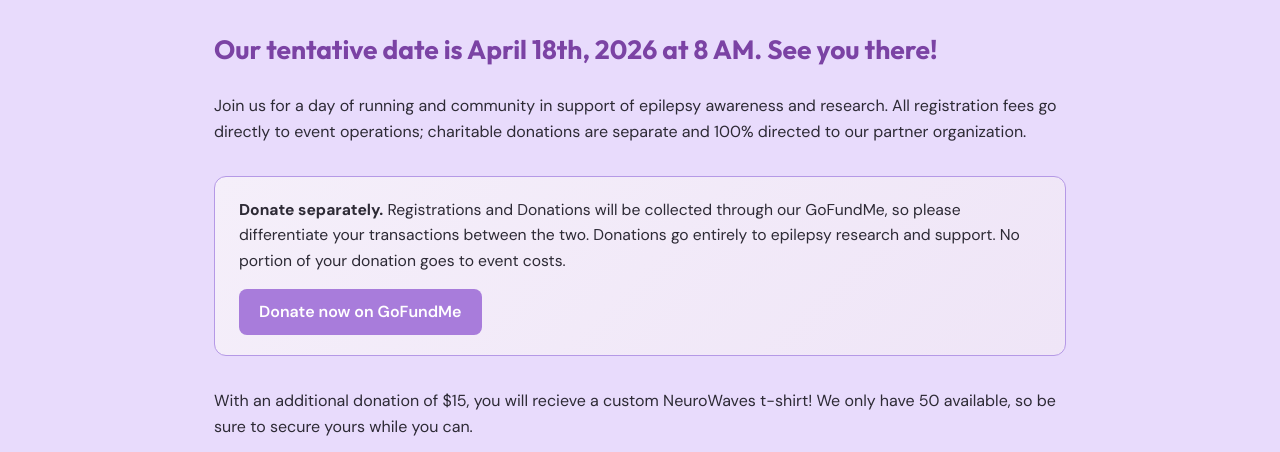
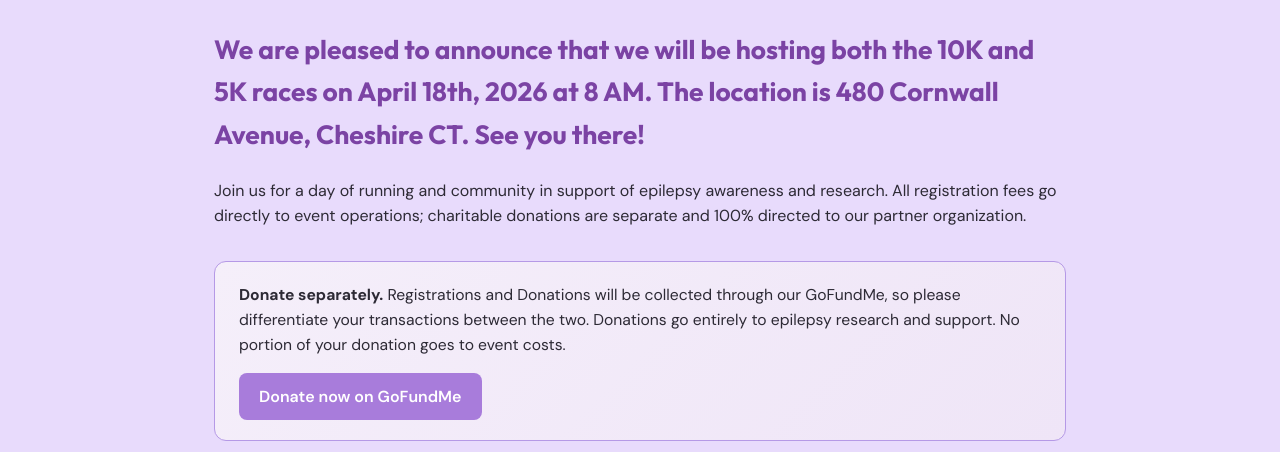
Before and after one commit to aidan0neil/theneurowavesprojecct, a website: page public/index.html in a window 1280 px wide. Shown: the part 268-720 px from the top of the page. Drawn offline with Linux system fonts and the light colour scheme.

Commit message:
adding location

```diff
--- a/public/index.html
+++ b/public/index.html
@@ -29,7 +29,7 @@
     </section>
 
     <section>
-      <h2>Our tentative date is April 18th, 2026 at 8 AM. See you there!</h2>
+      <h2>We are pleased to announce that we will be hosting both the 10K and 5K races on April 18th, 2026 at 8 AM. The location is 480 Cornwall Avenue, Cheshire CT. See you there!</h2>
     </section>
 
     <p>
```
